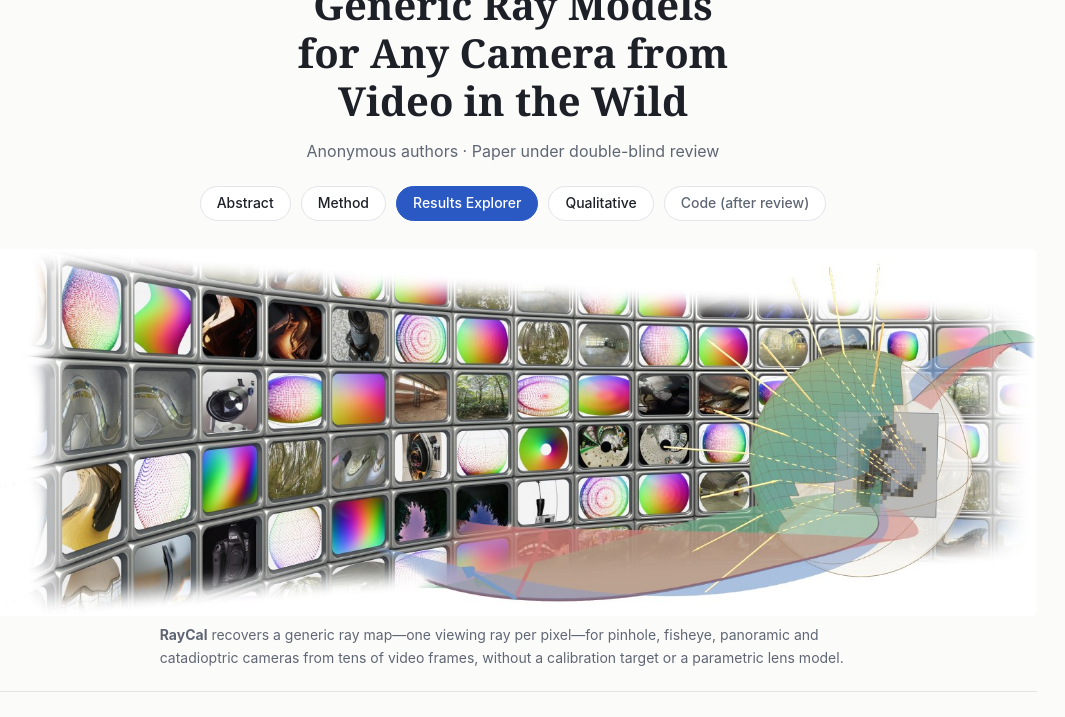
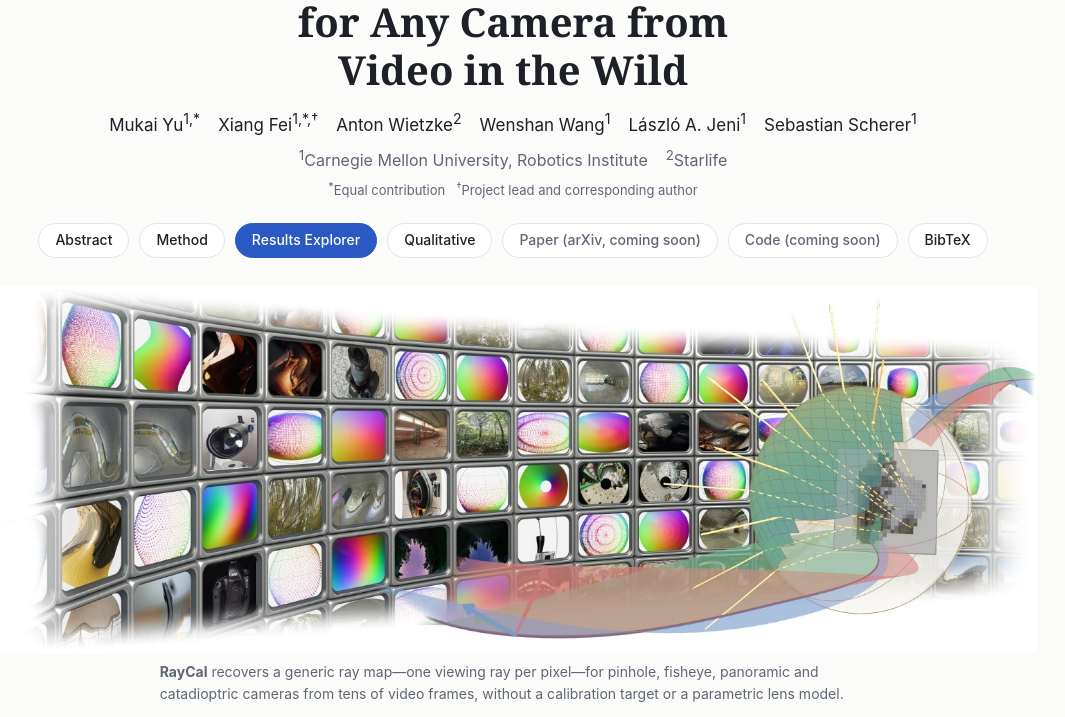
Before and after one commit to Calibrate-Everything/RayCal-Page, a plain HTML site: page index.html in a window 1280 px wide. Shown: the part 154-871 px from the top of the page, without its empty margins (127-1192 px from the left). Drawn offline with Linux system fonts and the light colour scheme.

Commit message:
Public project page: authors, affiliations, BibTeX; keep noindex until the arXiv release

```diff
--- a/assets/css/style.css
+++ b/assets/css/style.css
@@ -24,7 +24,10 @@ a { color: var(--accent); }
 .venue { margin: 0 0 10px; font-size: 13px; letter-spacing: .08em; text-transform: uppercase; color: var(--muted); }
 h1 { font-family: var(--serif); font-weight: 600; font-size: clamp(26px, 4vw, 40px); line-height: 1.2; margin: 0 auto 14px; max-width: 22ch; text-wrap: balance; }
 h1 .name { color: var(--accent); }
-.authors { color: var(--muted); margin: 0 0 22px; }
+.authors { margin: 0 0 6px; font-size: 17px; display: flex; flex-wrap: wrap; justify-content: center; gap: 4px 18px; }
+.affils { color: var(--muted); margin: 0 0 4px; display: flex; flex-wrap: wrap; justify-content: center; gap: 4px 18px; }
+.notes { color: var(--muted); font-size: 13px; margin: 0 0 22px; }
+.bibtex { max-width: 80ch; margin: 0 auto; background: var(--panel); border: 1px solid var(--line); border-radius: 8px; padding: 14px 16px; overflow-x: auto; font: 13px/1.5 var(--mono); }
 .links { display: flex; flex-wrap: wrap; justify-content: center; gap: 10px; }
 .btn { display: inline-block; padding: 8px 16px; border-radius: 999px; border: 1px solid var(--line); background: var(--panel); color: var(--fg); text-decoration: none; font: 500 14px/1.2 var(--sans); cursor: pointer; }
 .btn:hover { border-color: var(--accent); color: var(--accent); }
--- a/index.html
+++ b/index.html
@@ -3,23 +3,34 @@
 <head>
 <meta charset="utf-8">
 <meta name="viewport" content="width=device-width, initial-scale=1, viewport-fit=cover">
+<!-- Keep noindex until the arXiv version is public; remove this line at release. -->
 <meta name="robots" content="noindex, nofollow">
 <title>RayCal</title>
-<meta name="description" content="Anonymous project page for a CVPR 2027 submission: calibrating generic ray models for any camera from video.">
+<meta name="description" content="RayCal: calibrating generic ray models for any camera from video in the wild.">
 <link rel="stylesheet" href="assets/css/style.css">
 </head>
 <body>
 <header class="hero">
   <div class="wrap">
-    <p class="venue">Anonymous CVPR 2027 Submission</p>
     <h1><span class="name">RayCal</span>: Calibrating Generic Ray Models for Any Camera from Video in the Wild</h1>
-    <p class="authors">Anonymous authors &middot; Paper under double-blind review</p>
+    <p class="authors">
+      <span>Mukai Yu<sup>1,*</sup></span>
+      <span>Xiang Fei<sup>1,*,&dagger;</sup></span>
+      <span>Anton Wietzke<sup>2</sup></span>
+      <span>Wenshan Wang<sup>1</sup></span>
+      <span>L&aacute;szl&oacute; A. Jeni<sup>1</sup></span>
+      <span>Sebastian Scherer<sup>1</sup></span>
+    </p>
+    <p class="affils"><span><sup>1</sup>Carnegie Mellon University, Robotics Institute</span><span><sup>2</sup>Starlife</span></p>
+    <p class="notes"><sup>*</sup>Equal contribution &nbsp; <sup>&dagger;</sup>Project lead and corresponding author</p>
     <nav class="links" aria-label="Page sections">
       <a class="btn" href="#abstract">Abstract</a>
       <a class="btn" href="#method">Method</a>
       <a class="btn primary" href="#explorer">Results Explorer</a>
       <a class="btn" href="#qualitative">Qualitative</a>
-      <span class="btn disabled" title="Released after review">Code (after review)</span>
+      <span class="btn disabled" title="Coming soon">Paper (arXiv, coming soon)</span>
+      <span class="btn disabled" title="Coming soon">Code (coming soon)</span>
+      <a class="btn" href="#citation">BibTeX</a>
     </nav>
   </div>
 </header>
@@ -87,11 +98,16 @@
 
   <section id="citation">
     <h2>Citation</h2>
-    <p class="muted">The citation will be provided after the review period.</p>
+    <pre class="bibtex"><code>@article{yu2026raycal,
+  title   = {RayCal: Calibrating Generic Ray Models for Any Camera from Video in the Wild},
+  author  = {Yu, Mukai and Fei, Xiang and Wietzke, Anton and Wang, Wenshan and Jeni, L{\'a}szl{\'o} A. and Scherer, Sebastian},
+  journal = {arXiv preprint},
+  year    = {2026}
+}</code></pre>
   </section>
 </main>
 
-<footer class="wrap foot">Anonymous project page for double-blind review. No tracking, cookies or third-party resources are used.</footer>
+<footer class="wrap foot">&copy; 2026 the authors. This page uses no tracking, cookies or third-party resources.</footer>
 <script src="assets/js/explorer.js"></script>
 </body>
 </html>
```
Also changed, not shown: 1 other file.
